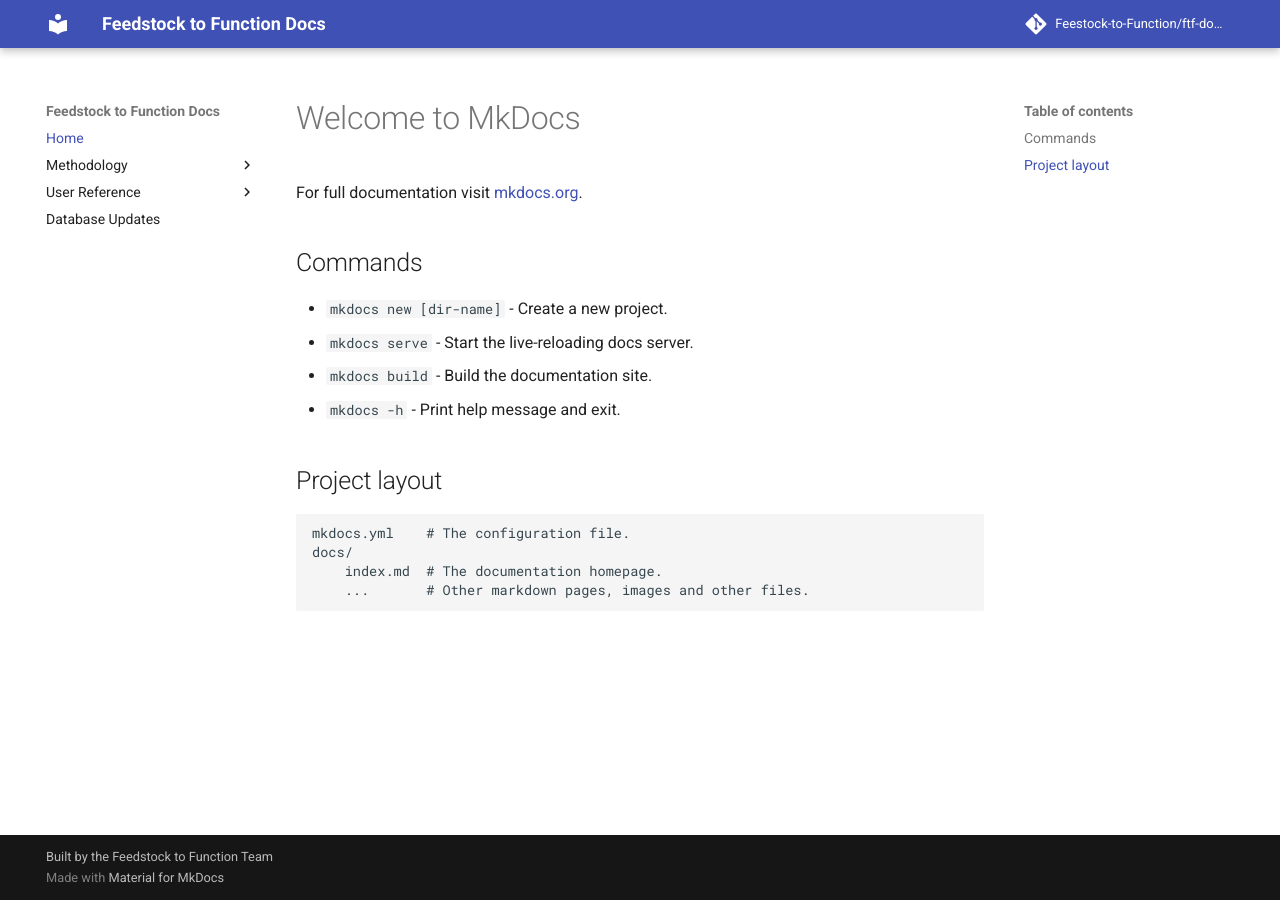
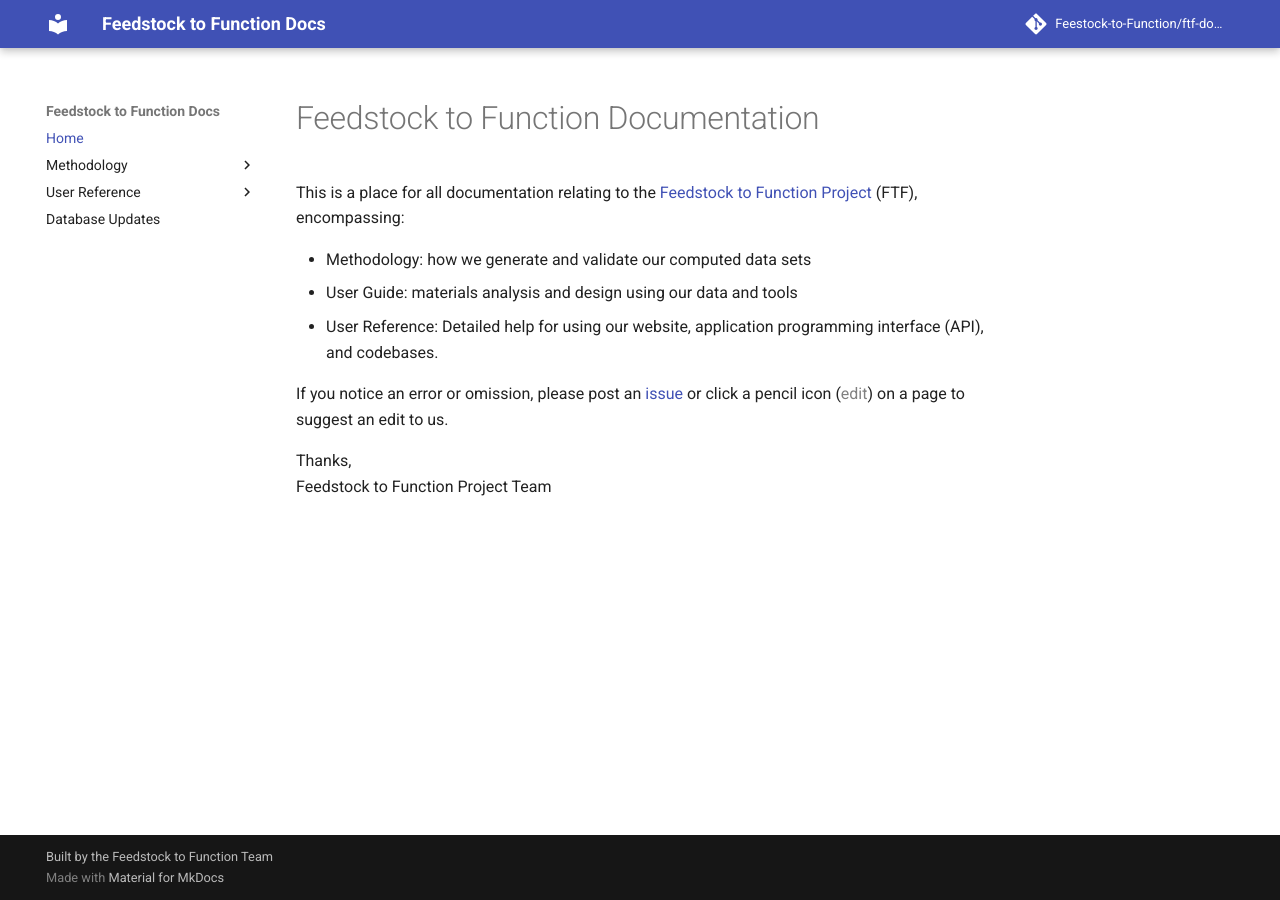
Before and after one commit to tylerhuntington/biositing-docs, an MkDocs documentation site: the page built from docs/index.md, in a window 1280 px wide. Built offline with MkDocs 1.6.1 and Material for MkDocs 9.7.7, drawn with Linux system fonts in a browser that asks for light colours; comment, search, counter and statistics services are not loaded.

Commit message:
Update home page

```diff
--- a/docs/index.md
+++ b/docs/index.md
@@ -1,17 +1,18 @@
-# Welcome to MkDocs
+# Feedstock to Function Documentation
 
-For full documentation visit [mkdocs.org](https://www.mkdocs.org).
+This is a place for all documentation relating to the
+[Feedstock to Function Project](https://feestock-to-function.lbl.gov) (FTF),
+encompassing:
 
-## Commands
+* Methodology: how we generate and validate our computed data sets
+* User Guide: materials analysis and design using our data and tools
+* User Reference: Detailed help for using our website,
+application programming interface (API), and codebases.
 
-* `mkdocs new [dir-name]` - Create a new project.
-* `mkdocs serve` - Start the live-reloading docs server.
-* `mkdocs build` - Build the documentation site.
-* `mkdocs -h` - Print help message and exit.
+If you notice an error or omission, please post an [issue](
+https://github.com/Feedstock-to-Function/ftf-docs/issues/new) or click a pencil icon
+(<span class="md-icon" style="color:grey">edit</span>) on a page to suggest an
+edit to us.
 
-## Project layout
-
-    mkdocs.yml    # The configuration file.
-    docs/
-        index.md  # The documentation homepage.
-        ...       # Other markdown pages, images and other files.
+Thanks,
+Feedstock to Function Project Team
```
